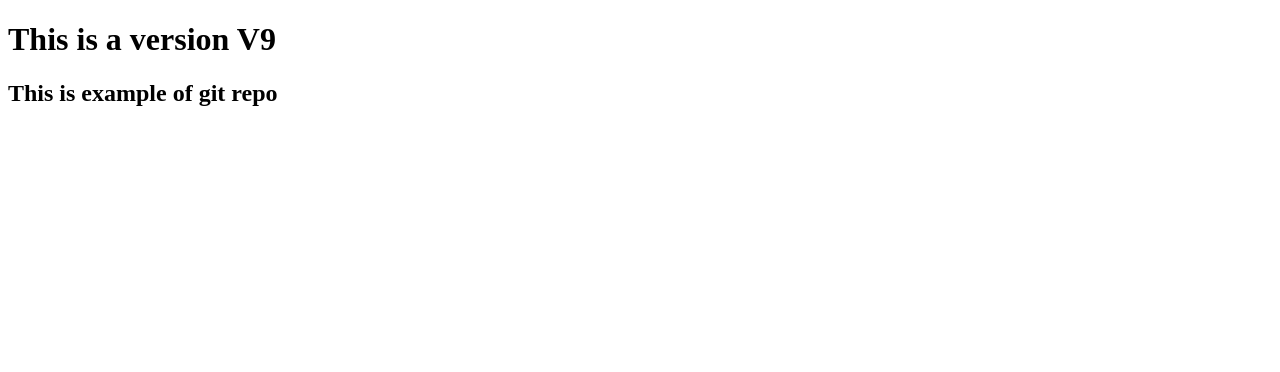
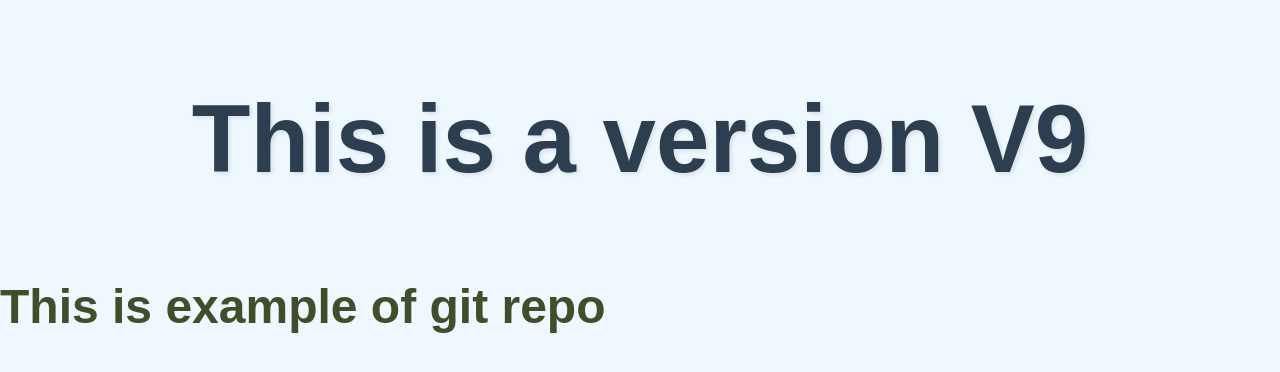
Before and after one commit to AK47-Chaurasiya/myrepo, a plain HTML site: page index.html in a window 1280 px wide. Drawn offline with Linux system fonts and the light colour scheme.

Commit message:
Added Design for Website

```diff
--- a/index.html
+++ b/index.html
@@ -4,6 +4,7 @@
     <meta charset="UTF-8">
     <meta name="viewport" content="width=device-width, initial-scale=1.0">
     <title>Document</title>
+    <link rel="stylesheet" href="styles.CSS">
 </head>
 <body>
     <h1>This is a version V9</h1>
--- /dev/null
+++ b/styles.CSS
@@ -0,0 +1,17 @@
+/* Body styling for background */
+body {
+    background-color: #f0f8ff; /* Light blue background */
+    font-family: Arial, sans-serif; /* Font for the body */
+    color:hsl(87, 29%, 24%);
+    margin: auto;
+    font-size: xx-large;
+}
+
+/* h1 styling */
+h1 {
+    color: #2c3e50; /* Dark blue color for the text */
+    text-align: center; /* Center the text */
+    padding: 20px; /* Padding around the text */
+    font-size: 3em; /* Large font size */
+    text-shadow: 2px 2px 4px rgba(0, 0, 0, 0.1); /* Subtle shadow for depth */
+}
```
